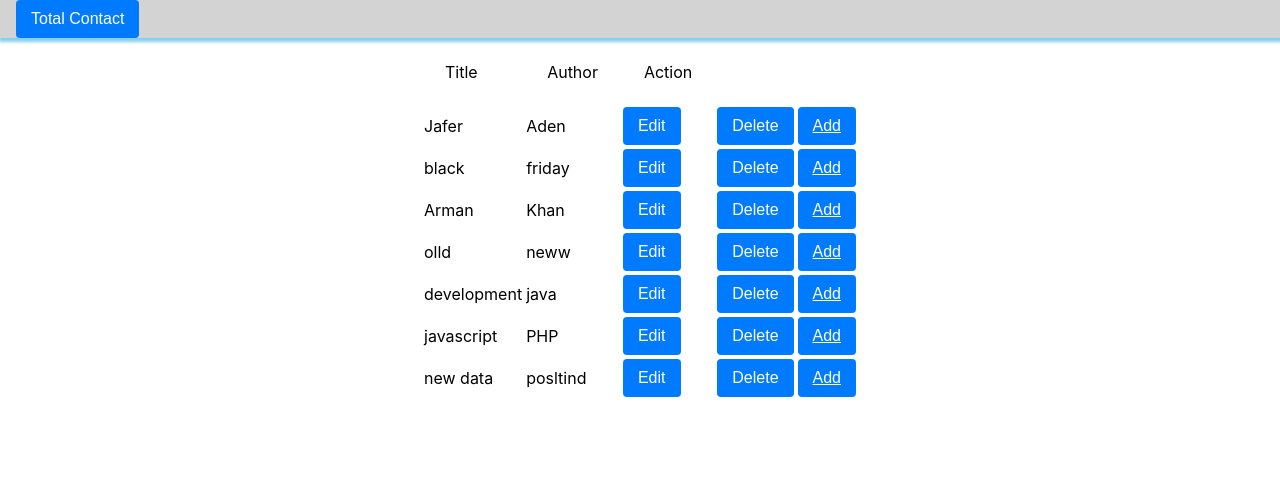
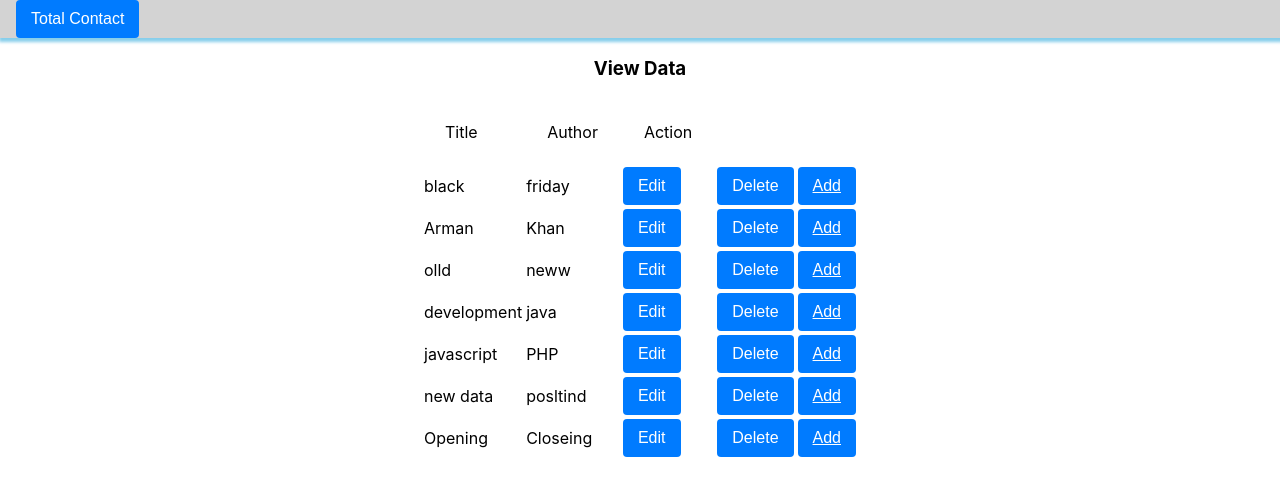
Before and after one commit to irfanalipace/retailer-app-login, a React (Create React App) app: page / in a window 1280 px wide. Shown: the top 496 px of the page. Built offline with nearby package versions, Linux system fonts and the light colour scheme; data requests are answered from the project's data file.

Commit message:
React Crud Applications

```diff
--- a/db.json
+++ b/db.json
@@ -1,10 +1,5 @@
 {
   "posts": [
-    {
-      "title": "Jafer",
-      "author": "Aden",
-      "id": 4
-    },
     {
       "title": "black",
       "author": "friday",
@@ -34,6 +29,11 @@
       "title": "new data",
       "author": "posltind",
       "id": 10
+    },
+    {
+      "title": "Opening",
+      "author": "Closeing",
+      "id": 11
     }
   ],
   "comments": [],
--- a/src/components/crud/Create.js
+++ b/src/components/crud/Create.js
@@ -68,6 +68,7 @@ const Create = () => {
   return (
     <div className="create-container">
       <form className="create-form" onSubmit={handleSubmit}>
+      <div><h3>Create Form</h3></div>
         {formError.title && <p className="error-message">{formError.title}</p>}
         <label>
           Title
--- a/src/components/crud/Update.js
+++ b/src/components/crud/Update.js
@@ -59,8 +59,13 @@ const Update = () => {
   };
 
   return (
+    <div>
+
+
     <div className="create-container">
+
       <form className="create-form" onSubmit={handleSubmit}>
+      <div><h3>Update Form</h3></div>
         <label>
           Title
           <input
@@ -84,6 +89,7 @@ const Update = () => {
         <button type="submit">Update</button>
       </form>
     </div>
+    </div>
   );
 };
 
--- a/src/components/crud/View.js
+++ b/src/components/crud/View.js
@@ -1,15 +1,16 @@
 import React, { useState, useEffect } from "react";
 import { Link, useNavigate, useParams, useLocation } from "react-router-dom";
 import Create from "./Create";
-import './Create.css'
+import "./Create.css";
 import Count from "./Count";
 const View = () => {
+
   const [data, setData] = useState([]);
   const [selectedItemId, setSelectedItemId] = useState(null);
   const navigate = useNavigate();
   const location = useLocation();
   const { id } = useParams();
-const totalCount=data.length
+  const totalCount = data.length;
   const getData = () => {
     var requestOptions = {
       method: "GET",
@@ -24,17 +25,17 @@ const totalCount=data.length
 
   const handleEdit = (id) => {
     setSelectedItemId(id);
-    // Navigate to the edit page with the specific ID
+
     navigate(`/edit/${id}`);
   };
 
   const handleDelete = (id) => {
-    // Add logic to delete data based on ID
+
     fetch(`http://localhost:3001/posts/${id}`, {
       method: "DELETE",
     })
       .then(() => {
-        // If deletion is successful, refresh the data
+
         getData();
       })
       .catch((error) => console.error("Error deleting data:", error));
@@ -46,21 +47,25 @@ const totalCount=data.length
 
   return (
     <div className="container">
-
- <div className="navbar navbar-light bg-light" style={{background:'lightgray', boxShadow:'1px 2px 3px 2px skyblue'}}>
- <Link to="/contact" state={{ totalCount }} style={{padding:'16px'}}>
-  <button >Total Contact</button>
+      <div
+        className="navbar navbar-light bg-light"
+        style={{
+          background: "lightgray",
+          boxShadow: "1px 2px 3px 2px skyblue",
+        }}
+      >
+        <Link to="/contact" state={{ totalCount }} style={{ padding: "16px" }}>
+          <button>Total Contact</button>
         </Link>
       </div>
-
-
-
+<div style={{textAlign:'center'}}> <h3>View Data</h3></div>
       {/* <br></br>
       {totalCount} */}
       <div
         className="center"
         style={{ display: "flex", justifyContent: "center" }}
       >
+
         <table>
           <thead>
             <tr>
@@ -98,12 +103,7 @@ const totalCount=data.length
               </tr>
             ))}
           </tbody>
-
         </table>
-
-
-
-
 
         {/* Render the Create component with the selected item's data */}
         {/* {selectedItemId && (
```
Lines whose indentation alone changed are shown as unchanged.
